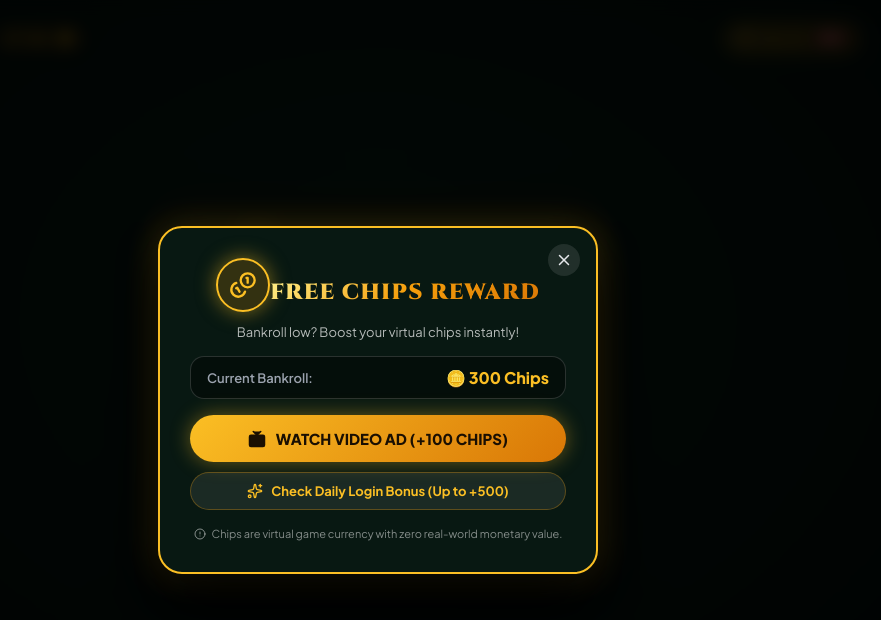
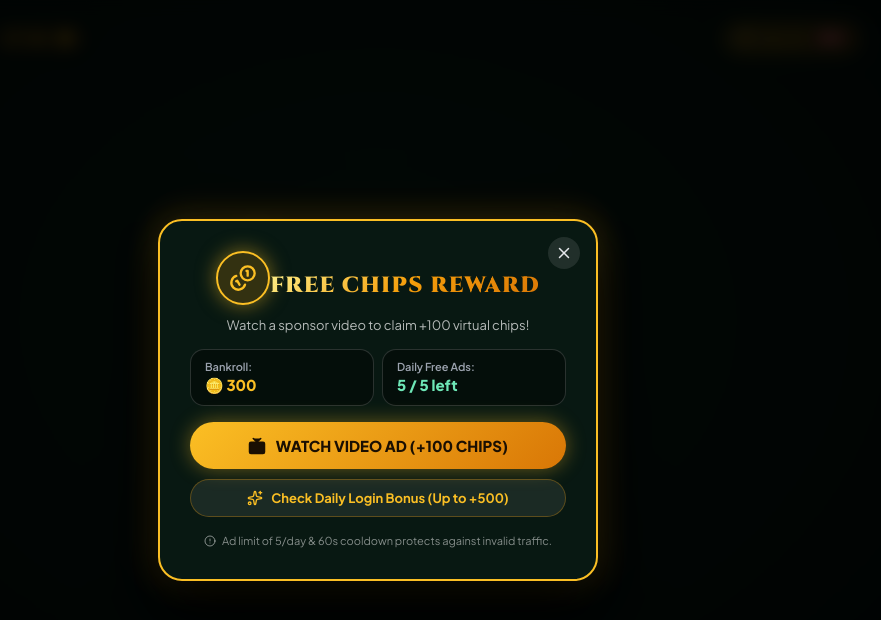
Before and after one commit to n0elbanas/tongits, a React (Vite) app: page / in a window 1280 px wide. Both pictures are taken after a click on the button "Get Free Chips". Shown: the top 620 px of the page, without its empty margins (262-1143 px from the left). Built offline with nearby package versions, Linux system fonts and the light colour scheme; no server answers.

Commit message:
feat: add 5 ads/day limit and 60-second cooldown timer for rewarded video ads

```diff
--- a/src/components/modals/FreeChipsModal.tsx
+++ b/src/components/modals/FreeChipsModal.tsx
@@ -1,8 +1,8 @@
 import React, { useState, useEffect } from 'react';
 import { motion, AnimatePresence } from 'framer-motion';
-import { Coins, Tv, X, Sparkles, CheckCircle2, AlertCircle } from 'lucide-react';
+import { Coins, Tv, X, Sparkles, CheckCircle2, AlertCircle, Clock, ShieldAlert } from 'lucide-react';
 import { soundManager } from '../../audio/soundEffects';
-import { chipBankroll } from '../../services/chipBankroll';
+import { chipBankroll, RewardedAdStatus } from '../../services/chipBankroll';
 import { googleH5Ads } from '../../services/googleH5Ads';
 
 interface FreeChipsModalProps {
@@ -17,19 +17,46 @@ export const FreeChipsModal: React.FC<FreeChipsModalProps> = ({
   onOpenDailyReward,
 }) => {
   const [currentChips, setCurrentChips] = useState(() => chipBankroll.getChips());
+  const [adStatus, setAdStatus] = useState<RewardedAdStatus>(() =>
+    chipBankroll.getRewardedAdStatus()
+  );
   const [isWatchingAd, setIsWatchingAd] = useState(false);
   const [countdown, setCountdown] = useState(5);
   const [rewardSuccessMessage, setRewardSuccessMessage] = useState<string | null>(null);
 
+  // Sync chips and ad status
   useEffect(() => {
     const handleChipsUpdate = (e: any) => {
       setCurrentChips(e.detail);
     };
+    const handleAdWatched = () => {
+      setAdStatus(chipBankroll.getRewardedAdStatus());
+    };
+
     window.addEventListener('tongits_chips_updated', handleChipsUpdate);
-    return () => window.removeEventListener('tongits_chips_updated', handleChipsUpdate);
+    window.addEventListener('tongits_ad_watched', handleAdWatched);
+
+    return () => {
+      window.removeEventListener('tongits_chips_updated', handleChipsUpdate);
+      window.removeEventListener('tongits_ad_watched', handleAdWatched);
+    };
   }, []);
 
-  // Simulated ad countdown runner when fallback is active
+  // Cooldown countdown tick runner
+  useEffect(() => {
+    if (!isOpen) return;
+
+    // Immediate sync on open
+    setAdStatus(chipBankroll.getRewardedAdStatus());
+
+    const interval = setInterval(() => {
+      setAdStatus(chipBankroll.getRewardedAdStatus());
+    }, 1000);
+
+    return () => clearInterval(interval);
+  }, [isOpen]);
+
+  // Simulated ad video countdown runner when in test/fallback mode
   useEffect(() => {
     let timer: any;
     if (isWatchingAd && countdown > 0) {
@@ -37,12 +64,14 @@ export const FreeChipsModal: React.FC<FreeChipsModalProps> = ({
         setCountdown((prev) => prev - 1);
       }, 1000);
     } else if (isWatchingAd && countdown === 0) {
-      // Completed fallback ad
+      // Completed ad playback
       setIsWatchingAd(false);
-      const updated = chipBankroll.addChips(100);
+      chipBankroll.addChips(100);
+      chipBankroll.recordRewardedAdWatch();
       soundManager.playChips();
       setRewardSuccessMessage('+100 Free Chips added to your bankroll!');
       setCountdown(5);
+      setAdStatus(chipBankroll.getRewardedAdStatus());
     }
     return () => clearTimeout(timer);
   }, [isWatchingAd, countdown]);
@@ -50,6 +79,8 @@ export const FreeChipsModal: React.FC<FreeChipsModalProps> = ({
   if (!isOpen) return null;
 
   const handleWatchAdClick = () => {
+    if (!adStatus.canWatch) return;
+
     soundManager.playButtonClick();
     setRewardSuccessMessage(null);
 
@@ -62,11 +93,13 @@ export const FreeChipsModal: React.FC<FreeChipsModalProps> = ({
         },
         onReward: (amount) => {
           chipBankroll.addChips(amount);
+          chipBankroll.recordRewardedAdWatch();
           soundManager.playChips();
           setRewardSuccessMessage(`+${amount} Free Chips added to your bankroll!`);
+          setAdStatus(chipBankroll.getRewardedAdStatus());
         },
         onDismiss: () => {
-          // User cancelled ad
+          // User closed ad early
         },
         onError: () => {
           // Fallback to simulated ad
@@ -74,7 +107,7 @@ export const FreeChipsModal: React.FC<FreeChipsModalProps> = ({
           setCountdown(5);
         },
       },
-      // Fallback runner when real Google adBreak is in test/dev mode
+      // Fallback runner for offline / dev simulation
       () => {
         setIsWatchingAd(true);
         setCountdown(5);
@@ -179,27 +212,65 @@ export const FreeChipsModal: React.FC<FreeChipsModalProps> = ({
               FREE CHIPS REWARD
             </h2>
             <p style={{ margin: '4px 0 0', fontSize: 13, color: 'rgba(255, 255, 255, 0.7)' }}>
-              Bankroll low? Boost your virtual chips instantly!
+              Watch a sponsor video to claim +100 virtual chips!
             </p>
           </div>
 
-          {/* Current Balance Display */}
+          {/* Bankroll and Daily Limit Counter */}
           <div
             style={{
               width: '100%',
-              padding: '10px 16px',
+              display: 'flex',
+              gap: 8,
+            }}
+          >
+            {/* Current Balance */}
+            <div
+              style={{
+                flex: 1,
+                padding: '10px 14px',
                 borderRadius: 14,
                 backgroundColor: 'rgba(0, 0, 0, 0.4)',
                 border: '1px solid rgba(255, 255, 255, 0.15)',
                 display: 'flex',
-              alignItems: 'center',
-              justifyContent: 'space-between',
+                flexDirection: 'column',
+                gap: 2,
               }}
             >
-            <span style={{ fontSize: 13, color: '#9ca3af', fontWeight: 600 }}>Current Bankroll:</span>
-            <span style={{ fontSize: 16, color: '#fbbf24', fontWeight: 800, display: 'flex', alignItems: 'center', gap: 6 }}>
-              🪙 {currentChips} Chips
+              <span style={{ fontSize: 11, color: '#9ca3af', fontWeight: 600 }}>Bankroll:</span>
+              <span style={{ fontSize: 15, color: '#fbbf24', fontWeight: 800 }}>
+                🪙 {currentChips.toLocaleString()}
               </span>
+            </div>
+
+            {/* Daily Ad Tracker */}
+            <div
+              style={{
+                flex: 1,
+                padding: '10px 14px',
+                borderRadius: 14,
+                backgroundColor: adStatus.remainingToday === 0
+                  ? 'rgba(239, 68, 68, 0.12)'
+                  : 'rgba(0, 0, 0, 0.4)',
+                border: adStatus.remainingToday === 0
+                  ? '1px solid rgba(239, 68, 68, 0.4)'
+                  : '1px solid rgba(255, 255, 255, 0.15)',
+                display: 'flex',
+                flexDirection: 'column',
+                gap: 2,
+              }}
+            >
+              <span style={{ fontSize: 11, color: '#9ca3af', fontWeight: 600 }}>Daily Free Ads:</span>
+              <span
+                style={{
+                  fontSize: 15,
+                  fontWeight: 800,
+                  color: adStatus.remainingToday === 0 ? '#ef4444' : '#6ee7b7',
+                }}
+              >
+                {adStatus.remainingToday} / {adStatus.maxDaily} left
+              </span>
+            </div>
           </div>
 
           {/* Success Banner */}
@@ -266,13 +337,60 @@ export const FreeChipsModal: React.FC<FreeChipsModalProps> = ({
                   Reward unlocks in {countdown}s...
                 </div>
                 <div style={{ fontSize: 11, color: '#9ca3af', marginTop: 4 }}>
-                  Please watch the full sponsor video to receive your +100 chips.
+                  Please watch the sponsor video to claim your +100 chips.
                 </div>
               </div>
             </div>
           ) : (
             <div style={{ width: '100%', display: 'flex', flexDirection: 'column', gap: 10 }}>
-              {/* Watch Rewarded Video Ad Button */}
+              {/* State 1: Daily Limit Reached */}
+              {adStatus.reason === 'DAILY_LIMIT_REACHED' ? (
+                <div
+                  style={{
+                    padding: '14px 16px',
+                    borderRadius: 14,
+                    background: 'rgba(239, 68, 68, 0.12)',
+                    border: '1px solid rgba(239, 68, 68, 0.35)',
+                    textAlign: 'center',
+                    display: 'flex',
+                    flexDirection: 'column',
+                    alignItems: 'center',
+                    gap: 6,
+                  }}
+                >
+                  <div style={{ display: 'flex', alignItems: 'center', gap: 6, color: '#fca5a5', fontWeight: 700, fontSize: 14 }}>
+                    <ShieldAlert size={18} />
+                    <span>Daily Ad Limit Reached (5/5)</span>
+                  </div>
+                  <span style={{ fontSize: 12, color: '#d1d5db' }}>
+                    You have watched all 5 free video ads for today. Limit resets at midnight!
+                  </span>
+                </div>
+              ) : adStatus.reason === 'COOLDOWN' ? (
+                /* State 2: Cooldown active (under 60s) */
+                <button
+                  disabled
+                  style={{
+                    width: '100%',
+                    padding: '14px 20px',
+                    borderRadius: 9999,
+                    fontSize: 14,
+                    fontWeight: 700,
+                    display: 'flex',
+                    alignItems: 'center',
+                    justifyContent: 'center',
+                    gap: 10,
+                    backgroundColor: 'rgba(255, 255, 255, 0.08)',
+                    color: '#9ca3af',
+                    border: '1px solid rgba(255, 255, 255, 0.15)',
+                    cursor: 'not-allowed',
+                  }}
+                >
+                  <Clock size={18} />
+                  <span>NEXT AD IN {adStatus.cooldownRemainingSeconds}s</span>
+                </button>
+              ) : (
+                /* State 3: Ready to Watch */
                 <button
                   className="gold-button"
                   onClick={handleWatchAdClick}
@@ -293,6 +411,7 @@ export const FreeChipsModal: React.FC<FreeChipsModalProps> = ({
                   <Tv size={18} fill="#1a0f02" />
                   <span>WATCH VIDEO AD (+100 CHIPS)</span>
                 </button>
+              )}
 
               {/* Optional: Check Daily Bonus */}
               {onOpenDailyReward && (
@@ -324,7 +443,7 @@ export const FreeChipsModal: React.FC<FreeChipsModalProps> = ({
             </div>
           )}
 
-          {/* Social Casino Disclaimer Note */}
+          {/* Policy & Compliance Note */}
           <div
             style={{
               fontSize: 11,
@@ -338,7 +457,7 @@ export const FreeChipsModal: React.FC<FreeChipsModalProps> = ({
             }}
           >
             <AlertCircle size={12} style={{ flexShrink: 0 }} />
-            <span>Chips are virtual game currency with zero real-world monetary value.</span>
+            <span>Ad limit of 5/day &amp; 60s cooldown protects against invalid traffic.</span>
           </div>
         </motion.div>
       </div>
--- a/src/services/chipBankroll.ts
+++ b/src/services/chipBankroll.ts
@@ -1,6 +1,6 @@
 /**
  * Persistent chip bankroll and daily reward economy manager.
- * Stores virtual chip balances and daily streak claims safely in localStorage with fallback.
+ * Stores virtual chip balances, daily streak claims, and ad rate-limiting safely in localStorage with fallback.
  */
 
 const CHIPS_STORAGE_KEY = 'tongits_player_chips';
@@ -10,11 +10,27 @@ export const DEFAULT_STARTING_CHIPS = 300;
 
 export const STREAK_REWARDS = [100, 150, 200, 250, 300, 400, 500];
 
+// --- Rewarded Video Ad Rate Limiting Constants ---
+export const MAX_DAILY_REWARDED_ADS = 5;
+export const AD_COOLDOWN_SECONDS = 60;
+
+const AD_WATCH_DATE_KEY = 'tongits_ad_watch_date';
+const AD_WATCH_COUNT_KEY = 'tongits_ad_watch_count';
+const AD_LAST_TIMESTAMP_KEY = 'tongits_last_ad_timestamp';
+
 export interface DailyRewardStatus {
   canClaim: boolean;
   streak: number; // 1-7
   rewardAmount: number;
   hoursUntilNextClaim: number;
+}
+
+export interface RewardedAdStatus {
+  canWatch: boolean;
+  remainingToday: number;
+  maxDaily: number;
+  cooldownRemainingSeconds: number;
+  reason: 'READY' | 'COOLDOWN' | 'DAILY_LIMIT_REACHED';
 }
 
 const memoryStore: Record<string, string> = {};
@@ -38,6 +54,14 @@ function getStorage() {
       for (const k in memoryStore) delete memoryStore[k];
     },
   };
+}
+
+function getTodayKey(): string {
+  const d = new Date();
+  const year = d.getFullYear();
+  const month = String(d.getMonth() + 1).padStart(2, '0');
+  const day = String(d.getDate()).padStart(2, '0');
+  return `${year}-${month}-${day}`;
 }
 
 export const chipBankroll = {
@@ -144,10 +168,92 @@ export const chipBankroll = {
     return { success: true, amount: reward, streak: status.streak };
   },
 
+  // --- Rewarded Ad Limits & Cooldown (5/day & 60s cooldown) ---
+
+  getRewardedAdStatus(): RewardedAdStatus {
+    const storage = getStorage();
+    const today = getTodayKey();
+    const storedDate = storage.getItem(AD_WATCH_DATE_KEY);
+
+    let watchedToday = 0;
+    if (storedDate === today) {
+      const parsed = parseInt(storage.getItem(AD_WATCH_COUNT_KEY) || '0', 10);
+      watchedToday = isNaN(parsed) ? 0 : parsed;
+    }
+
+    const remainingToday = Math.max(0, MAX_DAILY_REWARDED_ADS - watchedToday);
+
+    const lastTs = parseInt(storage.getItem(AD_LAST_TIMESTAMP_KEY) || '0', 10);
+    const elapsedSeconds = Math.floor((Date.now() - (isNaN(lastTs) ? 0 : lastTs)) / 1000);
+    const cooldownRemainingSeconds = Math.max(0, AD_COOLDOWN_SECONDS - elapsedSeconds);
+
+    if (remainingToday <= 0) {
+      return {
+        canWatch: false,
+        remainingToday: 0,
+        maxDaily: MAX_DAILY_REWARDED_ADS,
+        cooldownRemainingSeconds: 0,
+        reason: 'DAILY_LIMIT_REACHED',
+      };
+    }
+
+    if (cooldownRemainingSeconds > 0) {
+      return {
+        canWatch: false,
+        remainingToday,
+        maxDaily: MAX_DAILY_REWARDED_ADS,
+        cooldownRemainingSeconds,
+        reason: 'COOLDOWN',
+      };
+    }
+
+    return {
+      canWatch: true,
+      remainingToday,
+      maxDaily: MAX_DAILY_REWARDED_ADS,
+      cooldownRemainingSeconds: 0,
+      reason: 'READY',
+    };
+  },
+
+  recordRewardedAdWatch(): boolean {
+    const storage = getStorage();
+    const status = this.getRewardedAdStatus();
+    if (!status.canWatch) {
+      return false;
+    }
+
+    const today = getTodayKey();
+    const storedDate = storage.getItem(AD_WATCH_DATE_KEY);
+    let currentCount = 0;
+    if (storedDate === today) {
+      currentCount = parseInt(storage.getItem(AD_WATCH_COUNT_KEY) || '0', 10) || 0;
+    }
+
+    storage.setItem(AD_WATCH_DATE_KEY, today);
+    storage.setItem(AD_WATCH_COUNT_KEY, (currentCount + 1).toString());
+    storage.setItem(AD_LAST_TIMESTAMP_KEY, Date.now().toString());
+
+    if (typeof window !== 'undefined' && window.dispatchEvent) {
+      window.dispatchEvent(
+        new CustomEvent('tongits_ad_watched', {
+          detail: {
+            remainingToday: Math.max(0, MAX_DAILY_REWARDED_ADS - (currentCount + 1)),
+          },
+        })
+      );
+    }
+
+    return true;
+  },
+
   resetForTests(): void {
     const storage = getStorage();
     storage.removeItem(CHIPS_STORAGE_KEY);
     storage.removeItem(LAST_DAILY_CLAIM_KEY);
     storage.removeItem(STREAK_KEY);
+    storage.removeItem(AD_WATCH_DATE_KEY);
+    storage.removeItem(AD_WATCH_COUNT_KEY);
+    storage.removeItem(AD_LAST_TIMESTAMP_KEY);
   },
 };
```
Also changed, not shown: 1 other file (tests, documents, lock files or other folders). Lines whose indentation alone changed are shown as unchanged.
